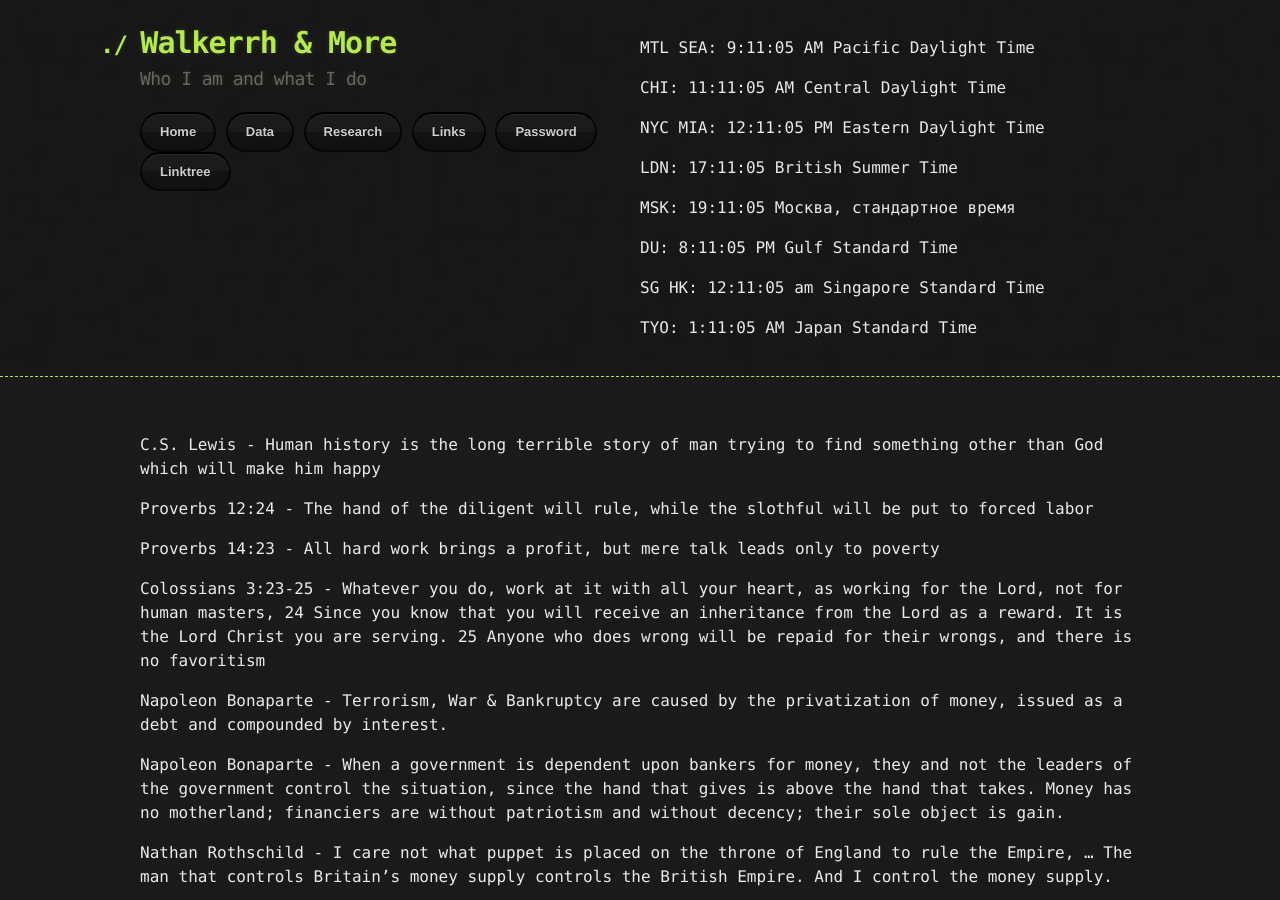
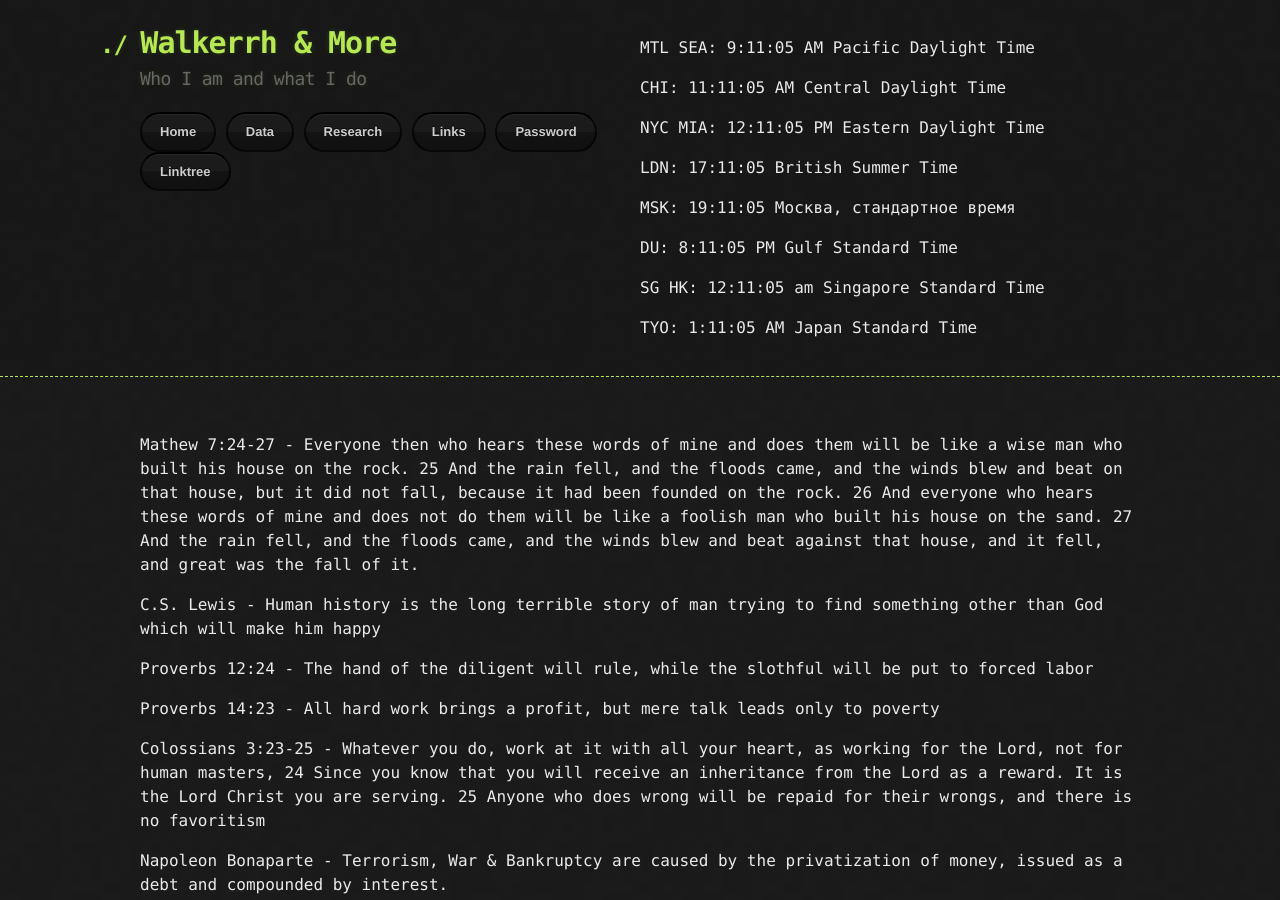
Before and after one commit to Walkerrh/walkerrh.github.io, a Jekyll site: the page built from quotes.md, in a window 1280 px wide and 900 px high. Built offline with Jekyll 4.4.1, drawn with Linux system fonts in a browser that asks for light colours; our own code applies the rules of GitHub Pages for plain Markdown files.

Commit message:
Update quotes.md

```diff
--- a/quotes.md
+++ b/quotes.md
@@ -1,3 +1,5 @@
+
+Mathew 7:24-27 - Everyone then who hears these words of mine and does them will be like a wise man who built his house on the rock. 25 And the rain fell, and the floods came, and the winds blew and beat on that house, but it did not fall, because it had been founded on the rock. 26 And everyone who hears these words of mine and does not do them will be like a foolish man who built his house on the sand. 27 And the rain fell, and the floods came, and the winds blew and beat against that house, and it fell, and great was the fall of it.
 
 C.S. Lewis - Human history is the long terrible story of man trying to find something other than God which will make him happy
 
```
